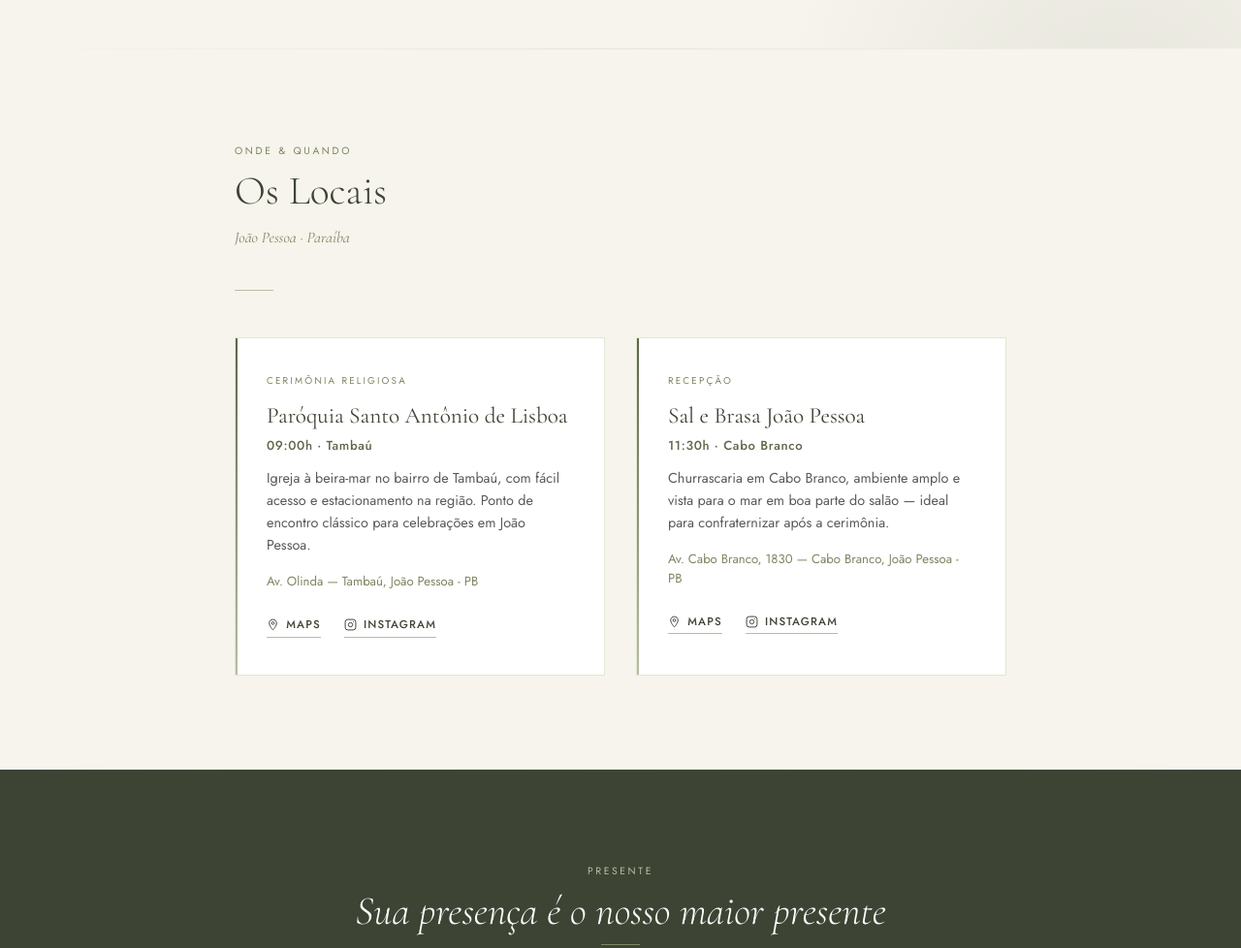
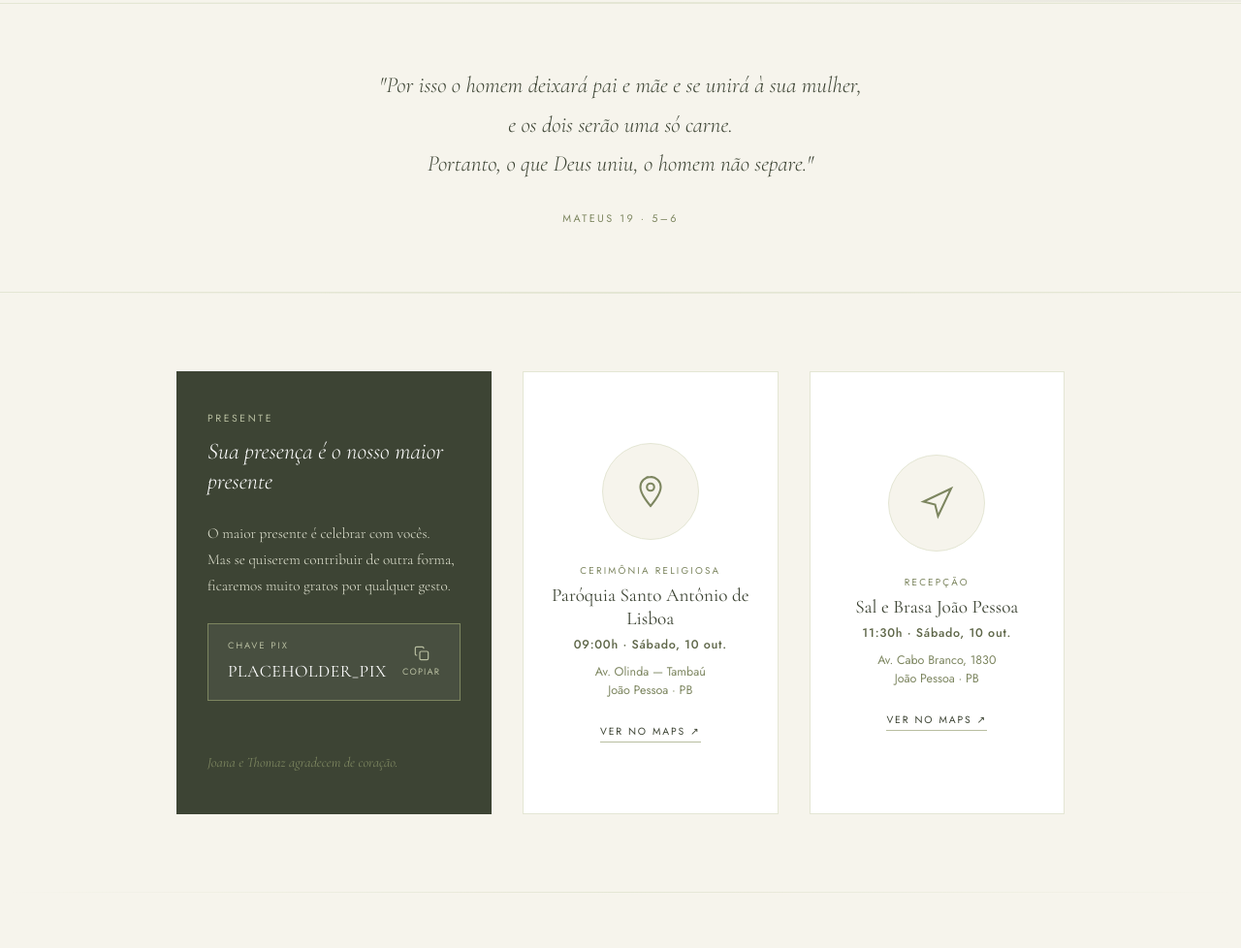
Before and after one commit to ThomazDiniz/casamento, a website: page index.html in a window 1280 px wide. Shown: the part 943-1921 px from the top of the page at 97% size. Drawn offline with nearby package versions, Linux system fonts and the light colour scheme.

Commit message:
Update index.html

```diff
--- a/index.html
+++ b/index.html
@@ -3,7 +3,7 @@
 <head>
   <meta charset="UTF-8" />
   <meta name="viewport" content="width=device-width, initial-scale=1.0" />
-  <title>Thomaz & Joana · 10.10.2026</title>
+  <title>Joana & Thomaz · 10.10.2026</title>
   <link rel="canonical" href="https://thomazdiniz.github.io/casamento/" />
   <link rel="preconnect" href="https://fonts.googleapis.com" />
   <link rel="preconnect" href="https://fonts.gstatic.com" crossorigin />
@@ -87,7 +87,7 @@
       align-items: center;
       justify-content: center;
       text-align: center;
-      padding: 7rem 2rem 5rem;
+      padding: 4rem 2rem 5rem;
       background:
         radial-gradient(ellipse 80% 60% at 50% -10%, rgba(93,103,72,.13) 0%, transparent 65%),
         radial-gradient(ellipse 50% 70% at 90% 110%, rgba(61,68,52,.09) 0%, transparent 55%),
@@ -240,127 +240,95 @@
       margin-bottom: 3rem;
     }
 
-    /* LOCAL CARDS */
-    .locais-grid {
-      display: grid;
-      grid-template-columns: 1fr 1fr;
-      gap: 2rem;
+    /* CITAÇÃO BÍBLICA */
+    .biblia {
+      background: var(--cream-dark);
+      text-align: center;
+      padding: 4rem 2rem;
+      border-top: 1px solid var(--olive-pale);
+      border-bottom: 1px solid var(--olive-pale);
     }
-    @media (max-width: 600px) {
-      .locais-grid { grid-template-columns: 1fr; }
-      nav { gap: 1.5rem; }
-      .nav-mono { display: none; }
+    .biblia blockquote {
+      font-family: var(--serif);
+      font-style: italic;
+      font-size: clamp(1.1rem, 2.5vw, 1.45rem);
+      font-weight: 300;
+      color: var(--olive-dark);
+      line-height: 1.75;
+      max-width: 620px;
+      margin: 0 auto 1.25rem;
     }
-    .local-card {
-      background: var(--white);
-      border: 1px solid var(--olive-pale);
-      padding: 2.25rem 2rem;
-      position: relative;
-      overflow: hidden;
-      transition: box-shadow .25s, transform .25s;
-    }
-    .local-card:hover {
-      box-shadow: 0 12px 40px rgba(61,68,52,.09);
-      transform: translateY(-2px);
-    }
-    .local-card::before {
-      content: '';
-      position: absolute;
-      top: 0; left: 0;
-      width: 2px; height: 100%;
-      background: linear-gradient(to bottom, var(--olive), var(--olive-light));
-    }
-    .local-tag {
-      font-size: 0.62rem;
+    .biblia cite {
+      font-size: 0.68rem;
       letter-spacing: 0.22em;
       text-transform: uppercase;
       color: var(--olive-mid);
-      margin-bottom: 0.9rem;
+      font-style: normal;
     }
-    .local-nome {
+
+    /* TRIPLICE GRID */
+    .triple-section {
+      max-width: 980px;
+      margin: 0 auto;
+      padding: 5rem 2rem;
+      display: grid;
+      grid-template-columns: 1fr 1fr 1fr;
+      gap: 2rem;
+      align-items: stretch;
+    }
+    @media (max-width: 720px) {
+      .triple-section { grid-template-columns: 1fr; }
+    }
+
+    /* BOX PRESENTE */
+    .presente-box {
+      background: var(--olive-dark);
+      padding: 2.5rem 2rem;
+      display: flex;
+      flex-direction: column;
+      justify-content: space-between;
+      gap: 1.5rem;
+    }
+    .presente-box .section-eyebrow { color: var(--olive-light); }
+    .presente-box .box-heading {
       font-family: var(--serif);
-      font-size: 1.45rem;
-      font-weight: 400;
-      color: var(--olive-dark);
-      line-height: 1.2;
-      margin-bottom: 0.3rem;
+      font-style: italic;
+      font-weight: 300;
+      font-size: 1.5rem;
+      color: var(--white);
+      line-height: 1.3;
     }
-    .local-hora {
-      font-size: 0.82rem;
-      font-weight: 500;
-      color: var(--olive);
-      letter-spacing: 0.05em;
-      margin-bottom: 0.7rem;
-    }
-    .local-desc {
-      font-size: 0.9rem;
-      color: var(--text-mid);
-      line-height: 1.6;
-      margin-bottom: 1rem;
-    }
-    .local-address {
-      font-size: 0.82rem;
-      color: var(--olive-mid);
-      margin-bottom: 1.4rem;
-      line-height: 1.5;
-    }
-    .btn-link {
-      display: inline-flex;
-      align-items: center;
-      gap: 0.45rem;
-      font-size: 0.72rem;
-      font-weight: 500;
-      letter-spacing: 0.1em;
-      text-transform: uppercase;
-      color: var(--olive-dark);
-      text-decoration: none;
-      border-bottom: 1px solid var(--olive-light);
-      padding-bottom: 2px;
-      margin-right: 1.2rem;
-      transition: color .2s, border-color .2s;
-    }
-    .btn-link:hover { color: var(--gold); border-color: var(--gold); }
-    .btn-link svg { width: 13px; height: 13px; flex-shrink: 0; }
-
-    /* PRESENTE */
-    #presente { background: var(--olive-dark); }
-    #presente .section-wrap { text-align: center; }
-    #presente .section-eyebrow { color: var(--olive-light); }
-    #presente .section-heading { color: var(--white); font-style: italic; }
-    #presente .section-rule { background: var(--olive-mid); margin: 0 auto 2.5rem; }
-    .presente-intro {
+    .presente-box .box-text {
       font-family: var(--serif);
-      font-size: 1.1rem;
+      font-size: 0.95rem;
       font-weight: 300;
       color: var(--olive-pale);
-      line-height: 1.85;
-      max-width: 500px;
-      margin: 0 auto 2.5rem;
+      line-height: 1.8;
+      flex: 1;
     }
     .pix-box {
-      display: inline-flex;
+      display: flex;
       align-items: center;
-      gap: 1.25rem;
+      gap: 1rem;
       background: rgba(255,255,255,.06);
       border: 1px solid var(--olive-mid);
-      padding: 1.1rem 1.75rem;
+      padding: 0.9rem 1.25rem;
       cursor: pointer;
       transition: background .2s;
     }
     .pix-box:hover { background: rgba(255,255,255,.11); }
     .pix-label-text {
-      font-size: 0.6rem;
+      font-size: 0.58rem;
       letter-spacing: 0.22em;
       text-transform: uppercase;
       color: var(--olive-light);
-      margin-bottom: 0.3rem;
-      text-align: left;
+      margin-bottom: 0.25rem;
     }
     .pix-key {
       font-family: var(--serif);
-      font-size: 1.25rem;
+      font-size: 1.1rem;
       color: var(--white);
-      letter-spacing: 0.04em;
+      letter-spacing: 0.03em;
     }
     .pix-copy-btn {
       background: none;
@@ -370,31 +338,126 @@
       display: flex;
       flex-direction: column;
       align-items: center;
-      gap: 0.3rem;
-      font-size: 0.6rem;
+      gap: 0.25rem;
+      font-size: 0.58rem;
       letter-spacing: 0.12em;
       text-transform: uppercase;
       transition: color .2s;
       font-family: var(--sans);
+      margin-left: auto;
     }
     .pix-copy-btn:hover { color: #c9a84c; }
-    .pix-copy-btn svg { width: 18px; height: 18px; }
+    .pix-copy-btn svg { width: 16px; height: 16px; }
     .pix-feedback {
-      margin-top: 1rem;
-      font-size: 0.8rem;
+      font-size: 0.75rem;
       color: var(--olive-light);
       font-style: italic;
       opacity: 0;
       transition: opacity .3s;
+      margin-top: 0.5rem;
     }
     .pix-feedback.show { opacity: 1; }
     .gifts-closing {
       font-family: var(--serif);
       font-style: italic;
-      font-size: 1rem;
+      font-size: 0.9rem;
       color: var(--olive-mid);
-      margin-top: 2rem;
     }
+
+    /* RADIAL CARDS */
+    .radial-card {
+      display: flex;
+      flex-direction: column;
+      align-items: center;
+      justify-content: center;
+      text-align: center;
+      gap: 1.5rem;
+      padding: 2.5rem 1.5rem;
+      border: 1px solid var(--olive-pale);
+      background: var(--white);
+      text-decoration: none;
+      color: inherit;
+      transition: box-shadow .25s, transform .25s;
+      position: relative;
+      overflow: hidden;
+    }
+    .radial-card:hover {
+      box-shadow: 0 12px 40px rgba(61,68,52,.1);
+      transform: translateY(-3px);
+    }
+    .radial-card::after {
+      content: '';
+      position: absolute;
+      bottom: 0; left: 0; right: 0;
+      height: 2px;
+      background: linear-gradient(to right, var(--olive), var(--olive-light));
+      transform: scaleX(0);
+      transition: transform .3s ease;
+    }
+    .radial-card:hover::after { transform: scaleX(1); }
+
+    .radial-circle {
+      width: 100px;
+      height: 100px;
+      border-radius: 50%;
+      border: 1px solid var(--olive-pale);
+      display: flex;
+      align-items: center;
+      justify-content: center;
+      position: relative;
+      background: var(--cream);
+      transition: border-color .25s, background .25s;
+    }
+    .radial-card:hover .radial-circle {
+      border-color: var(--olive-light);
+      background: var(--olive-pale);
+    }
+    .radial-circle svg {
+      width: 36px;
+      height: 36px;
+      stroke: var(--olive-mid);
+      fill: none;
+      transition: stroke .25s;
+    }
+    .radial-card:hover .radial-circle svg { stroke: var(--olive-dark); }
+
+    .radial-tag {
+      font-size: 0.62rem;
+      letter-spacing: 0.22em;
+      text-transform: uppercase;
+      color: var(--olive-mid);
+      margin-bottom: 0.3rem;
+    }
+    .radial-nome {
+      font-family: var(--serif);
+      font-size: 1.2rem;
+      font-weight: 400;
+      color: var(--olive-dark);
+      line-height: 1.25;
+      margin-bottom: 0.3rem;
+    }
+    .radial-hora {
+      font-size: 0.78rem;
+      font-weight: 500;
+      color: var(--olive);
+      letter-spacing: 0.06em;
+      margin-bottom: 0.5rem;
+    }
+    .radial-address {
+      font-size: 0.78rem;
+      color: var(--olive-mid);
+      line-height: 1.5;
+    }
+    .radial-cta {
+      font-size: 0.65rem;
+      letter-spacing: 0.18em;
+      text-transform: uppercase;
+      color: var(--olive-dark);
+      border-bottom: 1px solid var(--olive-light);
+      padding-bottom: 2px;
+      transition: color .2s, border-color .2s;
+    }
+    .radial-card:hover .radial-cta { color: var(--gold); border-color: var(--gold); }
 
     /* RSVP */
     #rsvp .section-wrap { text-align: center; }
@@ -465,19 +528,13 @@
 </head>
 <body>
 
-<nav>
-  <a href="#locais">Locais</a>
-  <span class="nav-mono">T &amp; J</span>
-  <a href="#rsvp">Confirmar presença</a>
-</nav>
-
 <!-- HERO -->
 <section id="hero">
   <p class="hero-pre">Convidamos com alegria</p>
   <h1 class="hero-names">
+    Joana
+    <span class="hero-amp">&amp;</span>
     Thomaz
-    <span class="hero-amp">&amp;</span>
-    Joana
   </h1>
   <div class="hero-rule"><div class="hero-rule-dot"></div></div>
   <p class="hero-date">10 · Outubro · 2026 &nbsp;·&nbsp; Sábado</p>
@@ -501,63 +558,33 @@
 
 <div class="full-divider"></div>
 
-<!-- LOCAIS -->
-<section id="locais">
-  <div class="section-wrap reveal">
-    <p class="section-eyebrow">Onde &amp; quando</p>
-    <h2 class="section-heading">Os Locais</h2>
-    <p class="section-sub">João Pessoa · Paraíba</p>
-    <div class="section-rule"></div>
-
-    <div class="locais-grid">
-      <div class="local-card reveal reveal-d1">
-        <p class="local-tag">Cerimônia Religiosa</p>
-        <h3 class="local-nome">Paróquia Santo Antônio de Lisboa</h3>
-        <p class="local-hora">09:00h · Tambaú</p>
-        <p class="local-desc">Igreja à beira-mar no bairro de Tambaú, com fácil acesso e estacionamento na região. Ponto de encontro clássico para celebrações em João Pessoa.</p>
-        <p class="local-address">Av. Olinda — Tambaú, João Pessoa - PB</p>
-        <a class="btn-link" href="https://www.google.com/maps/place/Par%C3%B3quia+Santo+Ant%C3%B4nio+de+Lisboa/data=!4m2!3m1!1s0x0:0xa18129106e3074ca?sa=X&ved=1t:2428&ictx=111" target="_blank" rel="noopener">
-          <svg viewBox="0 0 24 24" fill="none" stroke="currentColor" stroke-width="1.8"><path d="M12 2C8.13 2 5 5.13 5 9c0 5.25 7 13 7 13s7-7.75 7-13c0-3.87-3.13-7-7-7zm0 9.5a2.5 2.5 0 1 1 0-5 2.5 2.5 0 0 1 0 5z"/></svg>
-          Maps
-        </a>
-        <a class="btn-link" href="https://www.instagram.com/psaltambau/" target="_blank" rel="noopener">
-          <svg viewBox="0 0 24 24" fill="none" stroke="currentColor" stroke-width="1.8"><rect x="2" y="2" width="20" height="20" rx="5"/><circle cx="12" cy="12" r="4"/><circle cx="17.5" cy="6.5" r="1" fill="currentColor" stroke="none"/></svg>
-          Instagram
-        </a>
+<!-- CITAÇÃO BÍBLICA -->
+<div class="biblia reveal">
+  <blockquote>
+    "Por isso o homem deixará pai e mãe e se unirá à sua mulher,<br />
+    e os dois serão uma só carne.<br />
+    Portanto, o que Deus uniu, o homem não separe."
+  </blockquote>
+  <cite>Mateus 19 · 5–6</cite>
 </div>
-
-      <div class="local-card reveal reveal-d2">
-        <p class="local-tag">Recepção</p>
-        <h3 class="local-nome">Sal e Brasa João Pessoa</h3>
-        <p class="local-hora">11:30h · Cabo Branco</p>
-        <p class="local-desc">Churrascaria em Cabo Branco, ambiente amplo e vista para o mar em boa parte do salão — ideal para confraternizar após a cerimônia.</p>
-        <p class="local-address">Av. Cabo Branco, 1830 — Cabo Branco, João Pessoa - PB</p>
-        <a class="btn-link" href="https://www.google.com/maps/place/Sal+e+Brasa+Jo%C3%A3o+Pessoa/data=!4m2!3m1!1s0x0:0xfad360b52cdc7291?sa=X&ved=1t:2428&ictx=111" target="_blank" rel="noopener">
-          <svg viewBox="0 0 24 24" fill="none" stroke="currentColor" stroke-width="1.8"><path d="M12 2C8.13 2 5 5.13 5 9c0 5.25 7 13 7 13s7-7.75 7-13c0-3.87-3.13-7-7-7zm0 9.5a2.5 2.5 0 1 1 0-5 2.5 2.5 0 0 1 0 5z"/></svg>
-          Maps
-        </a>
-        <a class="btn-link" href="https://www.instagram.com/salebrasa.joaopessoa/" target="_blank" rel="noopener">
-          <svg viewBox="0 0 24 24" fill="none" stroke="currentColor" stroke-width="1.8"><rect x="2" y="2" width="20" height="20" rx="5"/><circle cx="12" cy="12" r="4"/><circle cx="17.5" cy="6.5" r="1" fill="currentColor" stroke="none"/></svg>
-          Instagram
-        </a>
-      </div>
-    </div>
-  </div>
-</section>
 
 <div class="full-divider"></div>
 
+<!-- GRADE TRIPLA: Presente · Cerimônia · Recepção -->
+<div class="triple-section reveal">
+
   <!-- PRESENTE -->
-<div id="presente">
-  <div class="section-wrap reveal">
+  <div class="presente-box reveal">
+    <div>
       <p class="section-eyebrow">Presente</p>
-    <h2 class="section-heading">Sua presença é o nosso maior presente</h2>
-    <div class="section-rule"></div>
-    <p class="presente-intro">
+      <p class="box-heading">Sua presença é o nosso maior presente</p>
+    </div>
+    <p class="box-text">
       O maior presente é celebrar com vocês.<br />
-      Mas se quiserem contribuir de outra forma,<br />
+      Mas se quiserem contribuir de outra forma,
       ficaremos muito gratos por qualquer gesto.
     </p>
+    <div>
       <div class="pix-box" onclick="copiarPix()">
         <div>
           <p class="pix-label-text">Chave Pix</p>
@@ -569,8 +596,48 @@
         </button>
       </div>
       <p class="pix-feedback" id="pix-feedback">✓ Chave copiada!</p>
-    <p class="gifts-closing">Thomaz e Joana agradecem de coração.</p>
     </div>
+    <p class="gifts-closing">Joana e Thomaz agradecem de coração.</p>
+  </div>
+
+  <!-- CERIMÔNIA -->
+  <a class="radial-card reveal reveal-d1"
+     href="https://www.google.com/maps/place/Par%C3%B3quia+Santo+Ant%C3%B4nio+de+Lisboa/data=!4m2!3m1!1s0x0:0xa18129106e3074ca?sa=X&ved=1t:2428&ictx=111"
+     target="_blank" rel="noopener">
+    <div class="radial-circle">
+      <svg viewBox="0 0 24 24" stroke-width="1.4">
+        <path d="M12 2C8.13 2 5 5.13 5 9c0 5.25 7 13 7 13s7-7.75 7-13c0-3.87-3.13-7-7-7z"/>
+        <circle cx="12" cy="9" r="2.5"/>
+        <path d="M9 2.5 Q12 1 15 2.5" stroke-width="1" stroke-dasharray="1.5 1.5"/>
+      </svg>
+    </div>
+    <div>
+      <p class="radial-tag">Cerimônia Religiosa</p>
+      <p class="radial-nome">Paróquia Santo Antônio de Lisboa</p>
+      <p class="radial-hora">09:00h · Sábado, 10 out.</p>
+      <p class="radial-address">Av. Olinda — Tambaú<br />João Pessoa · PB</p>
+    </div>
+    <span class="radial-cta">Ver no Maps ↗</span>
+  </a>
+
+  <!-- RECEPÇÃO -->
+  <a class="radial-card reveal reveal-d2"
+     href="https://www.google.com/maps/place/Sal+e+Brasa+Jo%C3%A3o+Pessoa/data=!4m2!3m1!1s0x0:0xfad360b52cdc7291?sa=X&ved=1t:2428&ictx=111"
+     target="_blank" rel="noopener">
+    <div class="radial-circle">
+      <svg viewBox="0 0 24 24" stroke-width="1.4">
+        <path d="M3 11l19-9-9 19-2-8-8-2z"/>
+      </svg>
+    </div>
+    <div>
+      <p class="radial-tag">Recepção</p>
+      <p class="radial-nome">Sal e Brasa João Pessoa</p>
+      <p class="radial-hora">11:30h · Sábado, 10 out.</p>
+      <p class="radial-address">Av. Cabo Branco, 1830<br />João Pessoa · PB</p>
+    </div>
+    <span class="radial-cta">Ver no Maps ↗</span>
+  </a>
+
 </div>
 
 <div class="full-divider"></div>
@@ -581,14 +648,13 @@
     <p class="section-eyebrow">Confirmação</p>
     <h2 class="section-heading">Confirme sua presença</h2>
     <div class="section-rule"></div>
-    <p class="rsvp-desc">Confirme sua presença pelo formulário abaixo. Sua resposta nos ajuda muito na organização.</p>
-    <a class="btn-primary" href="https://forms.gle/COLOQUE_SEU_LINK_DO_GOOGLE_FORMS_AQUI" target="_blank" rel="noopener">Confirmar presença</a>
+    <p class="rsvp-desc">Para confirmar sua presença, entre em contato diretamente com os noivos pelo WhatsApp. Sua confirmação nos ajuda muito na organização — e mal podemos esperar para celebrar com você.</p>
   </div>
 </section>
 
 <!-- FOOTER -->
 <footer>
-  <p class="footer-names">Thomaz &amp; Joana</p>
+  <p class="footer-names">Joana &amp; Thomaz</p>
   <p class="footer-date">10 de outubro de 2026 · João Pessoa</p>
 </footer>
 
```
Lines whose indentation alone changed are shown as unchanged.
